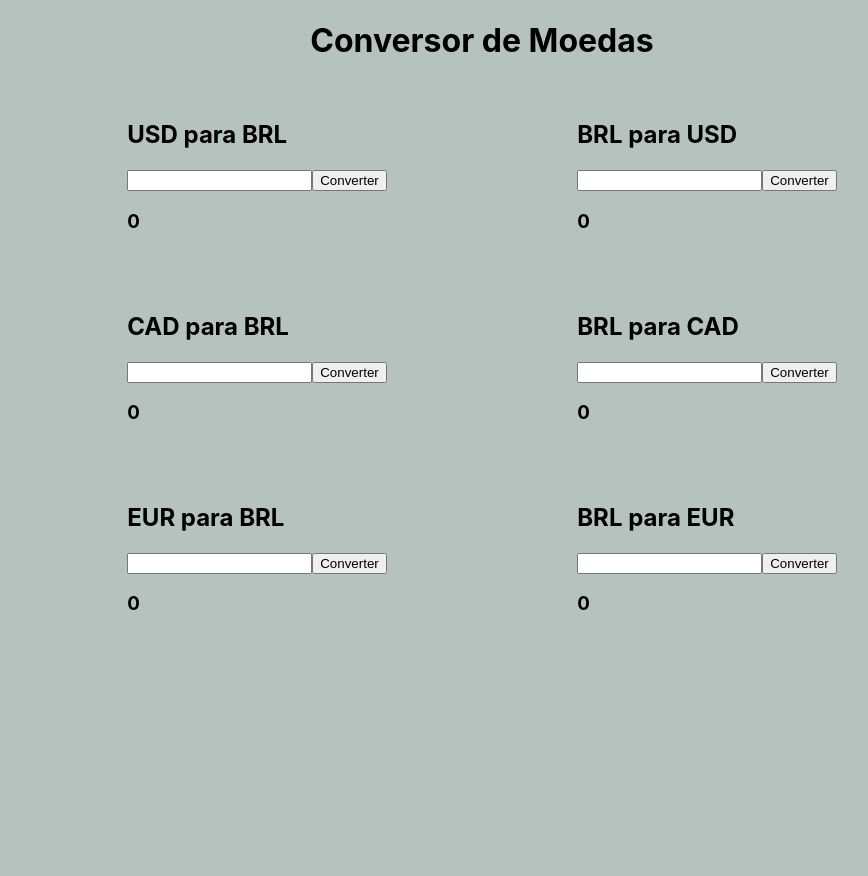
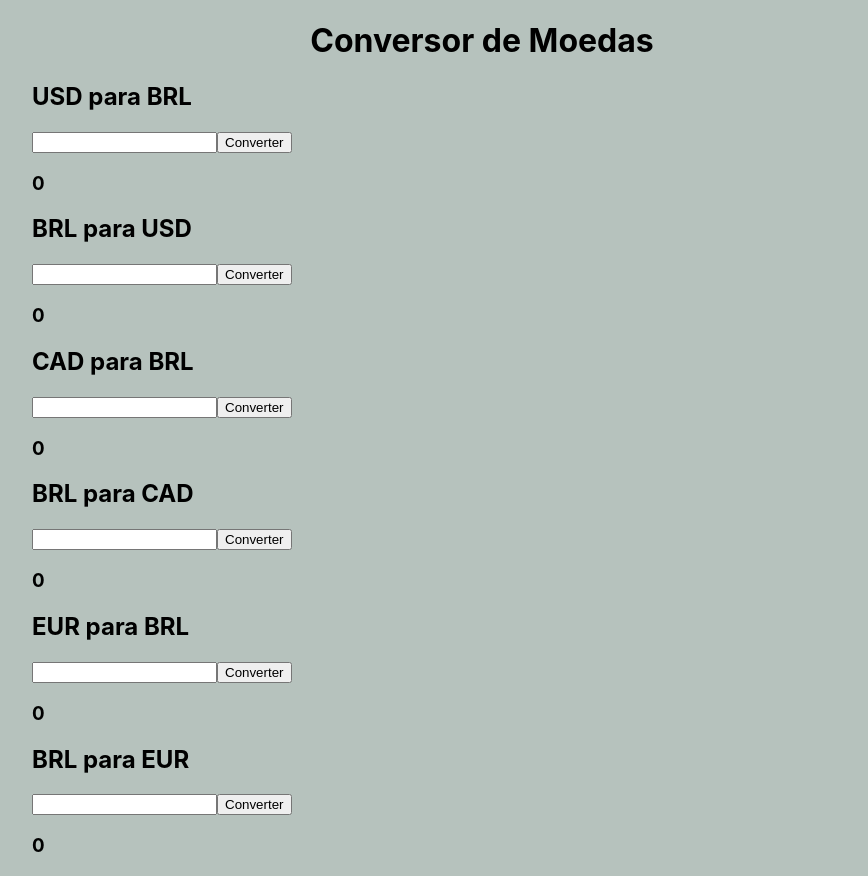
Before and after one commit to CaioNathan17/Conversor-de-moedas, a React (Create React App) app: page / in a window 1280 px wide. Shown: the whole page, without its empty margins (158-1026 px from the left). Before the commit the page ends 800 px from the top, so only its background shows below. Built offline with nearby package versions, Linux system fonts and the light colour scheme; the HTML template or start-up script is replaced by a standard one.

Commit message:
Atualização do CSS

```diff
--- a/src/App.js
+++ b/src/App.js
@@ -10,16 +10,24 @@
       return (
         <div className="App">
           <h1> Conversor de Moedas</h1>
-          <div className="linha">
+          <div className="linha1">
             <Conversor moedaA="USD" moedaB="BRL"></Conversor>
+          </div>
+          <div className="linha2">
             <Conversor moedaA="BRL" moedaB="USD"></Conversor>
           </div>
-          <div className="linha">
+
+          <div className="linha3">
             <Conversor moedaA="CAD" moedaB="BRL"></Conversor>
+          </div>
+          <div className="linha4">
             <Conversor moedaA="BRL" moedaB="CAD"></Conversor>
           </div>
-          <div className="linha">
+
+          <div className="linha5">
             <Conversor moedaA="EUR" moedaB="BRL"></Conversor>
+          </div>
+          <div className="linha6">
             <Conversor moedaA="BRL" moedaB="EUR"></Conversor>
           </div>
 
```
